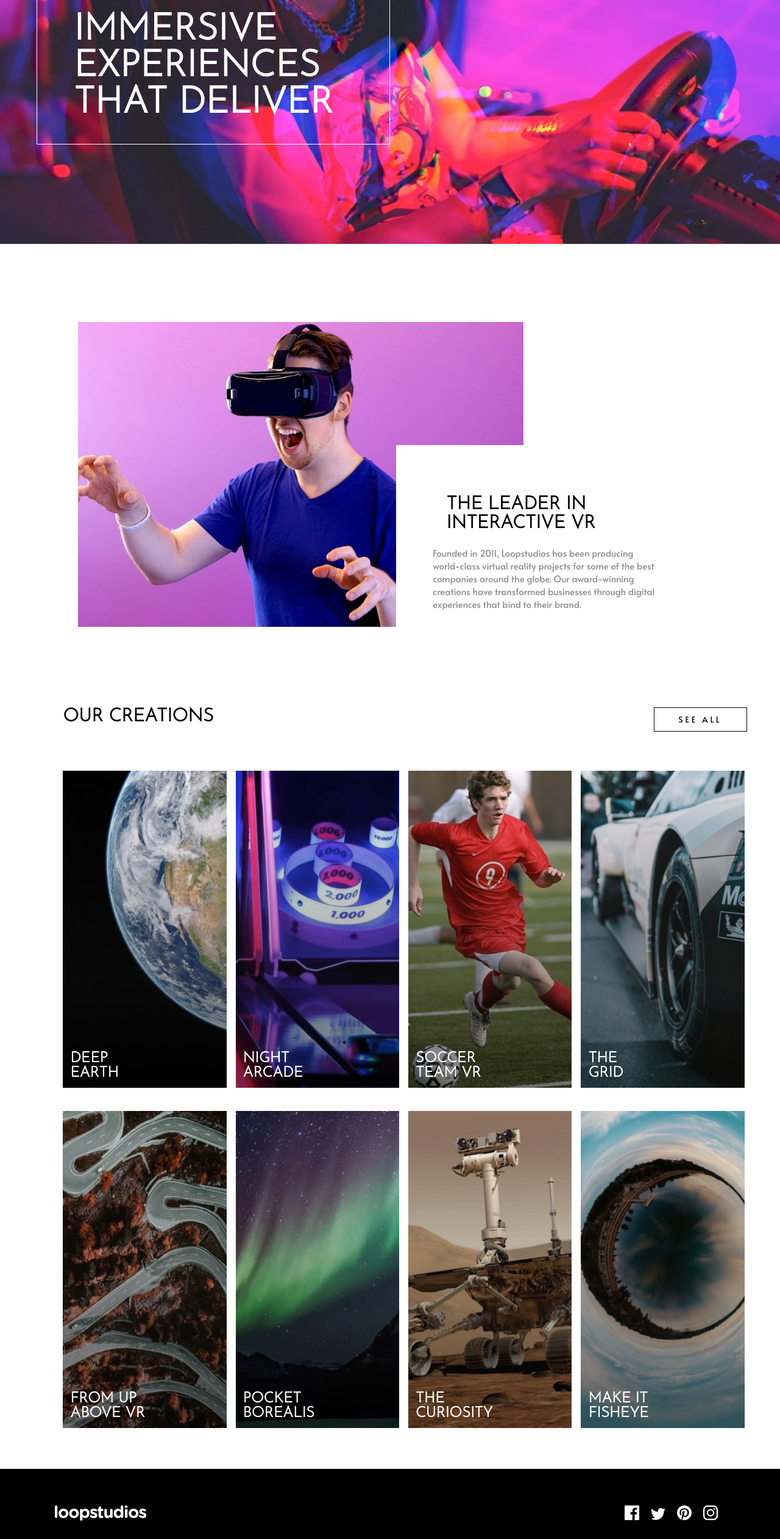
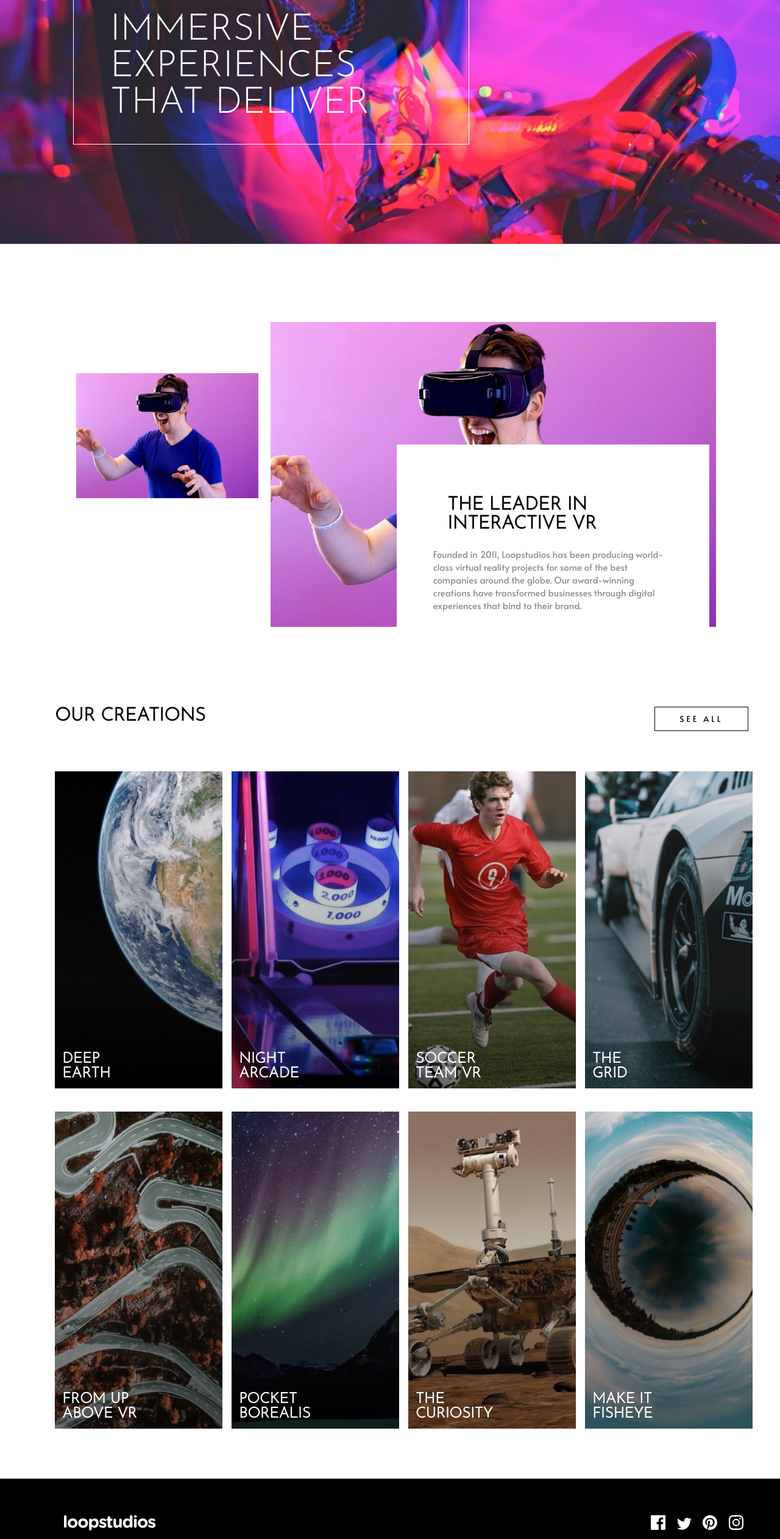
Before and after one commit to BenChis/loopstudios, a plain HTML site: page index.html in a window 1280 px wide. Shown: the part 240-2764 px from the top of the page at 61% size. Drawn offline with Linux system fonts and the light colour scheme.

Commit message:
Update style.css

```diff
--- a/style.css
+++ b/style.css
@@ -22,12 +22,14 @@ font-family: 'Josefin Sans', sans-serif;
     font-size: 15px;
 }
 
-
+.body {
+    max-width: 1500px;
+}
 /* navbar starts */
 .navigation {
     position:absolute;
     width: 100%;
-    background-color: black;
+    /* background-color: black; */
     padding: 1.5em;
 
 }
@@ -44,9 +46,8 @@ font-family: 'Josefin Sans', sans-serif;
 nav {
     background-color: black;
     width: 100%;
-    height: 100%;
+    height: 100vh;
     left:0;
-    top: 4.5em;
     position:absolute;
     transform: scale(1, 0);
     transform-origin: top;
@@ -185,6 +186,7 @@ ul {
 
     .logoHeader > img {
         width: 13rem;
+        margin-left: 4em;
     }
 }
 /* navbar ends */
@@ -207,16 +209,14 @@ h1 {
     color: var(--primary-light);
     font-size: 2.5rem;
     font-family: 'Josefin Sans', sans-serif;
+    font-weight: 400;
     text-transform: uppercase;
     text-align: left;
-    padding: 0.6em 0.5em;
-    margin: 1em;
+    padding: 0.6em 0.4em;
+    max-width: 291px;
 
 }
 
-span {
-    display: block;
-}
 
 @media (min-width: 800px) {
     .bannar {
@@ -227,8 +227,8 @@ span {
     h1 {
         font-size: 4rem;
         padding: 0.6em 1em;
-        margin-right: 50%;
-        margin-top: 2em;
+        margin: 1em auto 0 2em;
+        max-width: 650px
     }
 
     span{
@@ -240,19 +240,20 @@ span {
 
 
 /* section1 starts */
-.virtualImgDesktop {
-    display:none;
-}
+
 
 .virtualImg {
     width: 100%;
     height: 100%;
     display: flex;
     justify-content: center;
+    margin: 25% auto 0 auto;
+    width:88%;
+    max-width: 800px;
 
 }
 
-.virtualImg > img {
+.virtualImg img {
 
     width: 88%;
     margin-top: 25%;
@@ -283,7 +284,7 @@ p {
 @media (min-width: 800px) {
     .section1 {
         display:flex;
-        margin: 10% 10%;
+        margin: 8.5em 7em;
         position:relative;
     }
 
@@ -292,12 +293,11 @@ p {
     }
 
     .virtualImg {
-        display: none;
-    }
+        width: 500px;
+        height: 100%;
+        width: 65%;
 
-    .virtualImgDesktop{
-        display:block;
-
+        margin: 0;
     }
 
     .virtualText {
@@ -358,7 +358,7 @@ h3 {
     background-repeat: no-repeat;
     width: 100%;
     height: 15vh;
-    margin-bottom: 1em;
+    margin-bottom: 2em;
     display:flex;
     align-items: flex-end;
 }
@@ -369,7 +369,7 @@ h3 {
     background-repeat: no-repeat;
     width: 100%;
     height: 15vh;
-    margin-bottom: 1em;
+    margin-bottom: 2em;
     display:flex;
     align-items: flex-end;
 }
@@ -380,7 +380,7 @@ h3 {
     background-repeat: no-repeat;
     width: 100%;
     height: 15vh;
-    margin-bottom: 1em;
+    margin-bottom: 2em;
     display:flex;
     align-items: flex-end;
 }
@@ -391,7 +391,7 @@ h3 {
     background-repeat: no-repeat;
     width: 100%;
     height: 15vh;
-    margin-bottom: 1em;
+    margin-bottom: 2em;
     display:flex;
     align-items: flex-end;
 }
@@ -402,7 +402,7 @@ h3 {
     background-repeat: no-repeat;
     width: 100%;
     height: 15vh;
-    margin-bottom: 1em;
+    margin-bottom: 2em;
     display:flex;
     align-items: flex-end;
 }
@@ -413,7 +413,7 @@ h3 {
     background-repeat: no-repeat;
     width: 100%;
     height: 15vh;
-    margin-bottom: 1em;
+    margin-bottom: 2em;
     display:flex;
     align-items: flex-end;
 
@@ -426,7 +426,7 @@ h3 {
     background-repeat: no-repeat;
     width: 100%;
     height: 15vh;
-    margin-bottom: 1em;
+    margin-bottom: 2em;
     display:flex;
     align-items: flex-end;
 }
@@ -437,7 +437,7 @@ h3 {
     background-repeat: no-repeat;
     width: 100%;
     height: 15vh;
-    margin-bottom: 1em;
+    margin-bottom: 2em;
     display:flex;
     align-items: flex-end;
 }
@@ -456,6 +456,8 @@ button{
     margin: 0 auto 6em auto;
     padding: 0.7em 3em;
     border: 1px solid black;
+
+
 }
 
 .grid a {
@@ -477,6 +479,7 @@ button:hover{
 
     .section2 {
         position:relative;
+        margin: 2em 1em 2em 1em;
     }
 
     .heading2 {
@@ -546,7 +549,8 @@ button:hover{
     button {
         position:absolute;
         top: 0;
-        right: 2%;
+        right: 3%;
+
     }
 }
 /* section2 ends */
@@ -586,11 +590,29 @@ footer {
     margin-bottom: 1em;
 }
 
+.socialLinks {
+    position: relative;
+}
+
+.socialLinks::after {
+    content: '';
+    display: none;
+    position: absolute;
+    width: 100%;
+    left:0;
+    border-bottom: 2px solid white;
+}
+
+.socialLinks:hover:after {
+    display:block;
+}
+
 @media (min-width:800px) {
 
     footer {
         display: flex;
         flex-wrap: wrap;
+
     }
 
     footer ul{
@@ -610,7 +632,7 @@ footer ul{
         flex: 1 1 50%;
         order:0;
         text-align:start;
-    padding-left: 7%;
+        padding-left: 7em;
     }
 
     .socialBar {
@@ -619,19 +641,14 @@ footer ul{
         margin: 0;
         justify-self: flex-end;
         text-align: right;
-    padding-right: 8%;
-}
-
-.socialDiv > img:hover {
-    border-bottom: 2px solid white;
-    padding-bottom: 0.5em;
+        padding-right: 4em;
     }
 
     .menuFooter{
         flex: 1 1 50%;
         order:2;
         height: 1em;
-    padding-left: 7%;
+        padding-left: 7em;
         padding-bottom: 2em;
     }
 
@@ -642,11 +659,11 @@ footer ul{
         text-align:right;
         align-self: center;
         height: 1em;
-    padding-right: 6%;
+        padding-right: 4em;
     }
 }
 
-/* footer */
+/* footer end  */
 
 .attribution { font-size: 11px; text-align: center; }
 .attribution a { color: hsl(228, 45%, 44%); }
```
Lines whose indentation alone changed are shown as unchanged.
